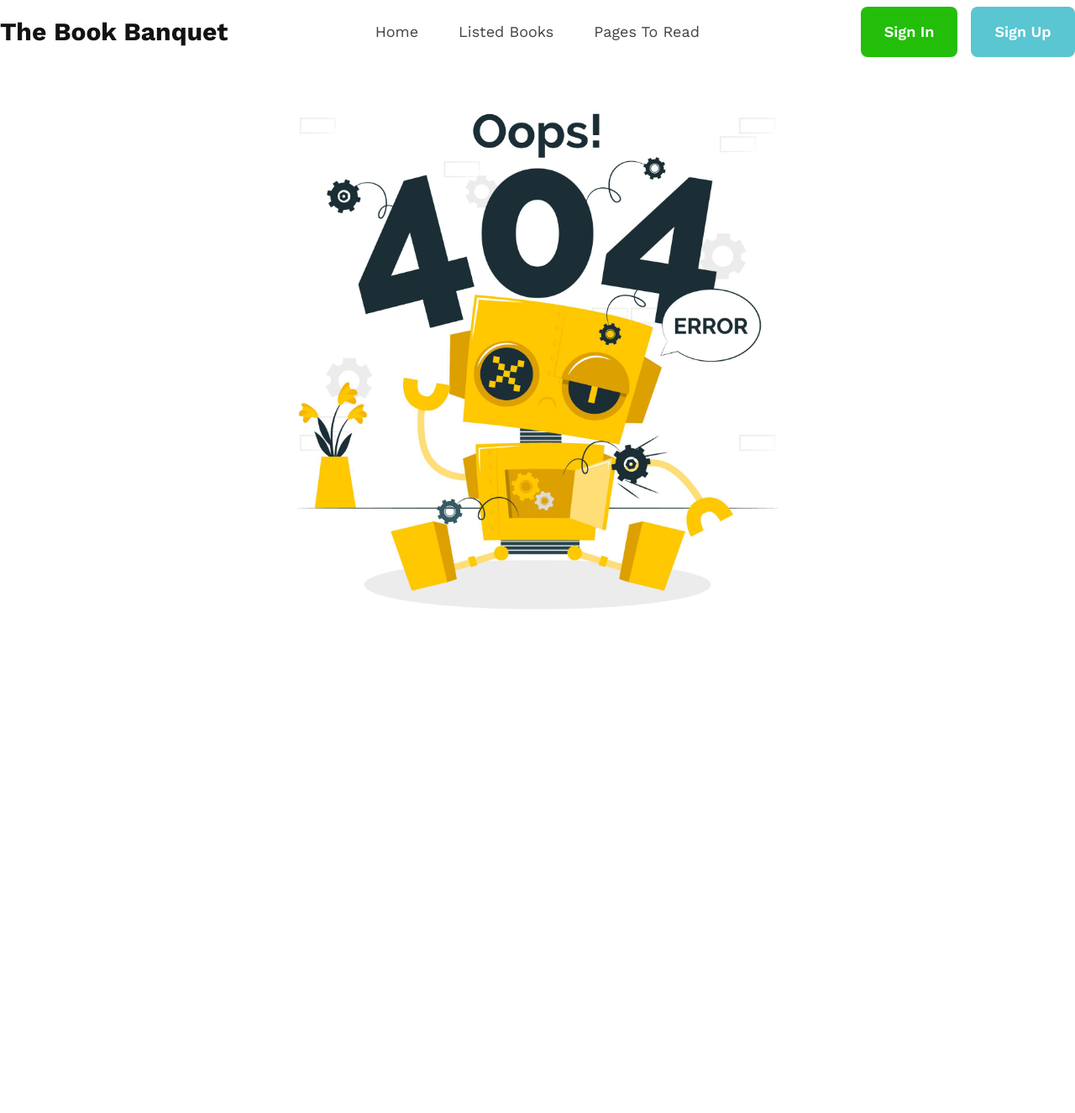
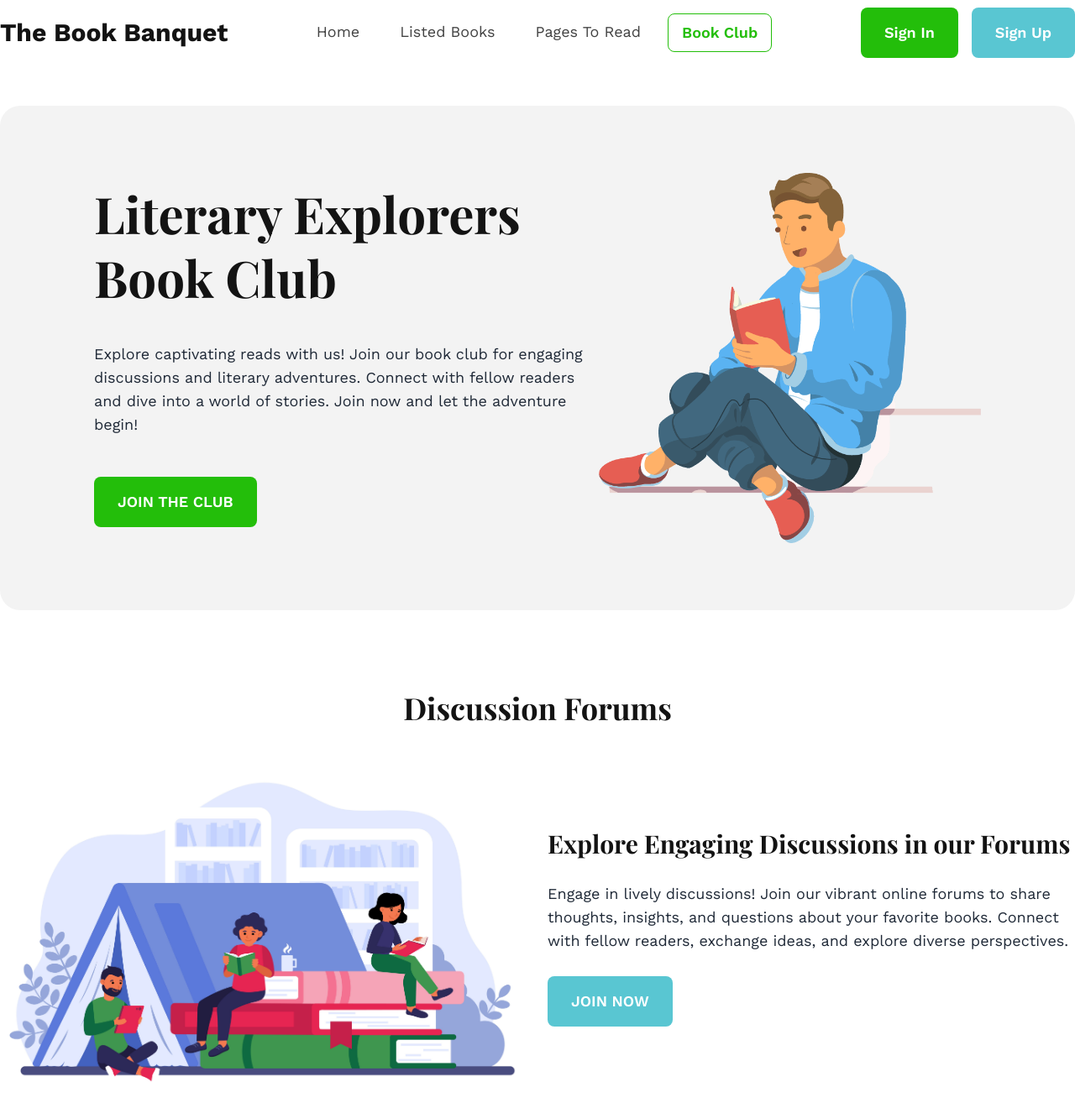
Before and after one commit to rockydey/the-book-banquet, a React (Vite) app: page /book-club in a window 1280 px wide. Shown: the top 1326 px of the page at 84% size. Before the commit the page ends 800 px from the top, so only its background shows below. Built offline with nearby package versions, Linux system fonts and the light colour scheme; a web font is replaced by a local one.

Commit message:
extra route hasbeen added

```diff
--- a/src/assets/components/Banner/Banner.jsx
+++ b/src/assets/components/Banner/Banner.jsx
@@ -5,9 +5,9 @@ const Banner = () => {
   return (
     <section className='bg-[#1313130D] flex gap-6 md:gap-0 flex-col-reverse px-5 py-5 md:flex-row md:px-14 md:py-10 lg:px-28 lg:py-20 items-center justify-between rounded-3xl mt-12 mb-24'>
       <div className='space-y-6 md:space-y-12 w-full'>
-        <h1 className='playfair text-4xl md:text-5xl lg:text-6xl font-bold text-[#131313] leading-snug'>
-          Books to freshen <span className='inline lg:block'></span> up your
-          bookshelf
+        <h1 className='playfair text-4xl md:text-5xl lg:text-6xl font-bold text-[#131313]'>
+          Where every page <span className='inline lg:block lg:mb-4'></span> is a new
+          Adventure
         </h1>
         <Link
           to='/listed-books'
--- a/src/assets/components/Book/Book.jsx
+++ b/src/assets/components/Book/Book.jsx
@@ -11,7 +11,7 @@ const Book = ({ book }) => {
       onClick={() => navigate(`/book/${bookId}`)}
       className='card p-6 rounded-2xl border border-[#13131326] cursor-pointer'>
       <div className='bg-[#F3F3F3] rounded-2xl flex justify-center px-24 py-8'>
-        <img src={image} alt='book image' />
+        <img src={image} className="h-[166px]" alt='book image' />
       </div>
       <div className='card-body px-0'>
         <div className='flex gap-3 mt-6'>
--- /dev/null
+++ b/src/assets/components/BookClub/BookClub.jsx
@@ -0,0 +1,59 @@
+import { Link } from "react-router-dom";
+import Header from "../Header/Header";
+import bookClubImg from "../../images/join-forum.png";
+import discussionImg from "../../images/book-club.jpg";
+
+const BookClub = () => {
+  return (
+    <div className='max-w-screen-xl mx-auto'>
+      <Header />
+      <section className='bg-[#1313130D] flex gap-6 md:gap-0 flex-col-reverse px-5 py-5 lg:flex-row md:px-14 md:py-10 lg:px-28 lg:py-20 items-center justify-between rounded-3xl mt-12 mb-24'>
+        <div className='space-y-6 md:space-y-12 w-full'>
+          <h1 className='playfair text-4xl md:text-5xl lg:text-6xl font-bold text-[#131313]'>
+            Literary Explorers <span className='inline lg:block lg:mb-4'></span>{" "}
+            Book Club
+          </h1>
+          <p className='text-lg font-normal work-sans'>
+            Explore captivating reads with us! Join our book club for engaging
+            discussions and literary adventures. Connect with fellow readers and
+            dive into a world of stories. Join now and let the adventure begin!
+          </p>
+          <Link
+            to='/'
+            className='bg-[#23BE0A] uppercase inline-block cursor-pointer px-7 py-4 rounded-lg border-0 text-white work-sans text-lg font-semibold'>
+            Join The Club
+          </Link>
+        </div>
+        <div className=''>
+          <img className='' src={bookClubImg} alt='Book Image' />
+        </div>
+      </section>
+      <section className='my-20 p-5 lg:p-0'>
+        <h1 className='text-center text-4xl font-bold playfair mb-10 text-[#131313]'>
+          Discussion Forums
+        </h1>
+        <div className='flex gap-6 flex-col lg:flex-row lg:items-center'>
+          <div className='lg:w-1/2'>
+            <img className='w-full' src={discussionImg} alt='' />
+          </div>
+          <div className='space-y-7 lg:w-1/2'>
+            <h4 className='playfair text-2xl lg:text-3xl font-bold text-[#131313]'>
+              Explore Engaging Discussions in our Forums
+            </h4>
+            <p className='text-lg font-normal work-sans'>
+              Engage in lively discussions! Join our vibrant online forums to
+              share thoughts, insights, and questions about your favorite books.
+              Connect with fellow readers, exchange ideas, and explore diverse
+              perspectives.
+            </p>
+            <button className='bg-[#59C6D2] uppercase inline-block cursor-pointer px-7 py-4 rounded-lg border-0 text-white work-sans text-lg font-semibold'>
+              Join Now
+            </button>
+          </div>
+        </div>
+      </section>
+    </div>
+  );
+};
+
+export default BookClub;
--- a/src/assets/components/Header/Header.jsx
+++ b/src/assets/components/Header/Header.jsx
@@ -12,6 +12,9 @@ const Header = () => {
       </li>
       <li>
         <NavLink to='/pages-read'>Pages To Read</NavLink>
+      </li>
+      <li>
+        <NavLink to='/book-club'>Book Club</NavLink>
       </li>
     </>
   );
--- a/src/main.jsx
+++ b/src/main.jsx
@@ -7,6 +7,7 @@ import ListedBooks from "./assets/components/ListedBooks/ListedBooks";
 import PagesToRead from "./assets/components/PagesToRead/PagesToRead";
 import BookDetails from "./assets/components/BookDetails/BookDetails";
 import NotFound from "./assets/components/NotFound/NotFound";
+import BookClub from "./assets/components/BookClub/BookClub";
 
 const router = createBrowserRouter([
   {
@@ -29,6 +30,10 @@ const router = createBrowserRouter([
     loader: () => fetch("../public/books.json"),
   },
   {
+    path: "/book-club",
+    element: <BookClub />,
+  },
+  {
     path: "*",
     element: <NotFound />,
   },
```
Also changed, not shown: src/assets/images/book-club.jpg (added), src/assets/images/join-forum.png (added).
